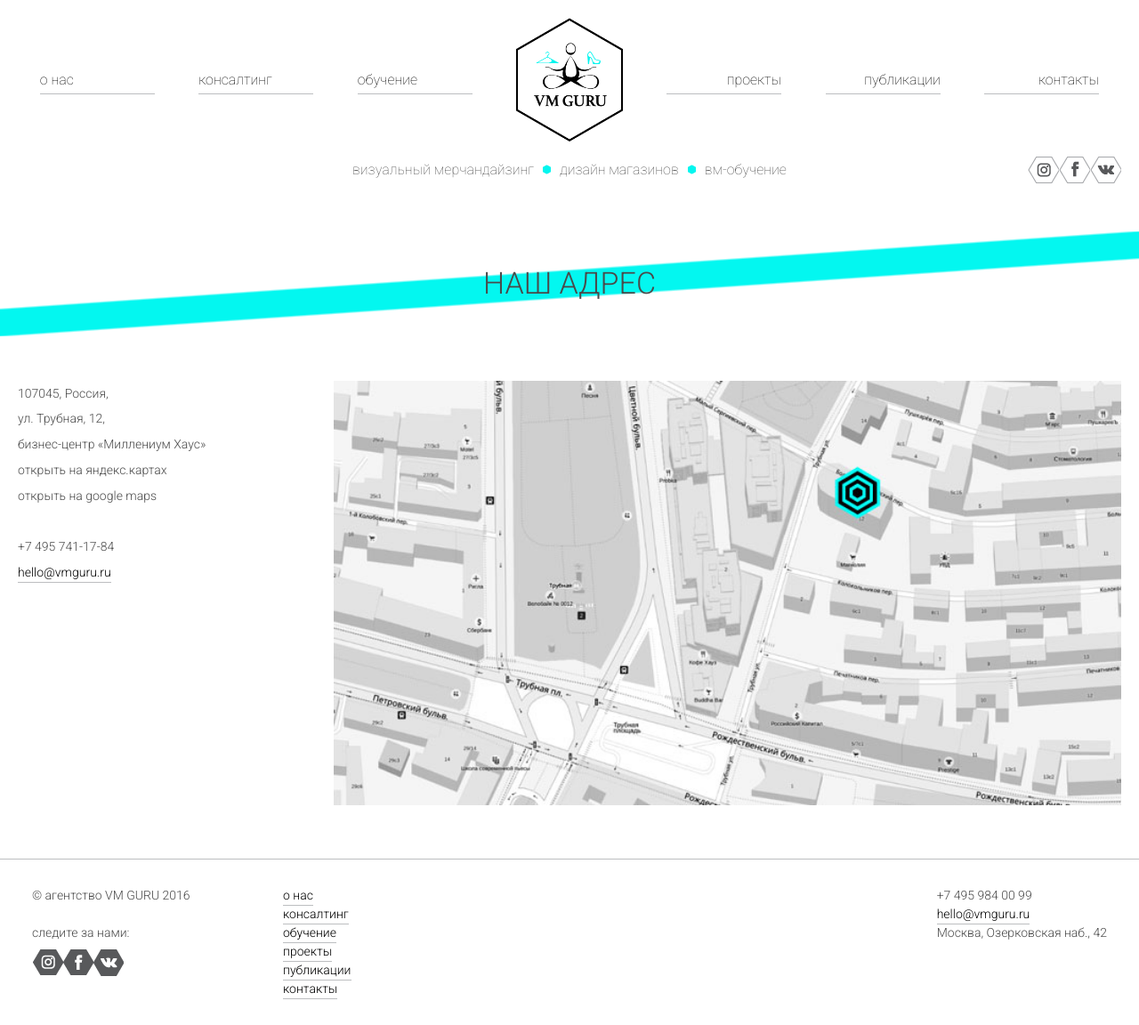
After one commit to qborreda/vmguru, a PHP site: page /training.html in a window 1280 px wide. The commit adds this page. Shown: the whole page at 89% size. Run offline with PHP 8.4, Linux system fonts and the light colour scheme; style sheets or scripts are compiled from the project's sources; some libraries are stand-ins or nearby versions.

Commit message:
Created and linked all pages with proper file names

```diff
--- a/_scss/organisms/_contact-section1.scss
+++ b/_scss/organisms/_contact-section1.scss
@@ -19,7 +19,7 @@
   }
 
   .contact-text {
-    @include flex_flex(1 0 auto);
+    @include flex_flex(1 1 auto);
     font-size: $H4-SIZE;
     font-weight: 300;
     order: 2;
@@ -35,7 +35,10 @@
   }
 
   @include mq($from: tablet, $until: desktop) {
-    .contact-text { order: 1;}
+    .contact-text {
+      order: 1;
+      z-index: map-get($Z-LAYERS, default);
+    }
   }
 
   @include mq($from: desktop) {
--- a/_scss/organisms/_footer.scss
+++ b/_scss/organisms/_footer.scss
@@ -21,11 +21,12 @@
     padding-bottom: 3px;
     text-decoration: none;
     border-bottom: 1px solid $DETAIL-GREY;
+
+    &:hover {
+      border-bottom: 1px solid $DETAIL-CYAN;
+    }
   }
 
-  a:hover {
-    border-bottom: 1px solid $DETAIL-CYAN;
-  }
 
   &-copyright {
     @include flex_flex(0 1 250px);
--- /dev/null
+++ b/training.html
@@ -0,0 +1,93 @@
+<!DOCTYPE html>
+<html lang="ru">
+
+<head>
+    <meta charset="UTF-8">
+    <link rel="shortcut icon" href="/favicon.ico" type="image/x-icon">
+    <link rel="icon" href="/favicon.ico" type="image/x-icon">
+    <link rel="stylesheet" href="css/styles.css">
+    <title>VM Guru - Visual Merchandising</title>
+</head>
+
+<body class="tmlp-contact">
+    <header class="main-header">
+        <ul class="main-nav">
+            <li><a href="about-us.html">о нас</a></li>
+            <li><a href="consulting.html">консалтинг</a></li>
+            <li><a href="training.html">обучение</a></li>
+            <li class="logo"><a href="landing.html"><img src="imgs/vmguru_logo_hex.png" alt="VM Guru" /></a></li>
+            <li><a href="projects.html">проекты</a></li>
+            <li><a href="publications.html">публикации</a></li>
+            <li><a href="contact.html">контакты</a></li>
+        </ul>
+        <div class="secondary">
+            <ul class="sub-tags">
+                <li>визуальный мерчандайзинг</li>
+                <li><img src="imgs/ico-hex-nav.png" alt=""></li>
+                <li>дизайн магазинов</li>
+                <li><img src="imgs/ico-hex-nav.png" alt=""></li>
+                <li>вм-обучение</li>
+            </ul>
+            <div class="social-links">
+                <a href=""><span class="social-icon instagram"></span>
+                <a href=""><span class="social-icon facebook"></span></a>
+                <a href=""><span class="social-icon wk"></span></a>
+            </div>
+        </div>
+    </header>
+    <div class="wrapper">
+        <div class="stripped-title">
+            <span></span>
+            <p>НАШ АДРЕС</p>
+        </div>
+        <section class="contact-section1">
+            <div class="contact-text">
+                <p>107045, Россия,<br/>
+                ул. Трубная, 12,<br/>
+                бизнес-центр «Миллениум Хаус»<br/>
+                открыть на яндекс.картах<br/>
+                открыть на google maps<br/>
+                <br/>
+                +7 495 741-17-84<br/>
+                <a href="mailto:hello@vmguru.ru">hello@vmguru.ru</a>
+                </p>
+            </div>
+            <div class="contact-map">
+                <img src="imgs/location-map.jpg" alt="">
+            </div>
+        </section>
+
+        <footer class="footer">
+            <div class="footer-copyright">
+                &copy; агентство VM GURU 2016
+                <br/>
+                <br/> следите за нами:
+                <div class="social-links inverse">
+                    <a href=""><span class="social-icon instagram"></span>
+                    <a href=""><span class="social-icon facebook"></span></a>
+                    <a href=""><span class="social-icon wk"></span></a>
+                </div>
+            </div>
+            <div class="footer-menu">
+                <ul class="footer-menu__nav">
+                    <li><a href="about-us.html">о нас</a></li>
+                    <li><a href="consulting.html">консалтинг</a></li>
+                    <li><a href="training.html">обучение</a></li>
+                    <li><a href="projects.html">проекты</a></li>
+                    <li><a href="publications.html">публикации</a></li>
+                    <li><a href="contact.html">контакты</a></li>
+                </ul>
+            </div>
+            <div class="footer-contact">
+                +7 495 984 00 99
+                <br/>
+                <a href="mailto:hello@vmguru.ru">hello@vmguru.ru</a>
+                <br/> Москва, Озерковская наб., 42
+            </div>
+        </footer>
+    </div>
+</body>
+<script src="https://cdnjs.cloudflare.com/ajax/libs/jquery/3.1.0/jquery.min.js" type="text/javascript" charset="utf-8"></script>
+<script src="/js/main.js" type="text/javascript" charset="utf-8"></script>
+
+</html>
```
Also changed, not shown: consulting.html (added, +93 -0 lines), contact.html (+13 -13 lines), landing.html (+13 -13 lines), projects.html (+33 -27 lines), publications.html (added, +93 -0 lines).
